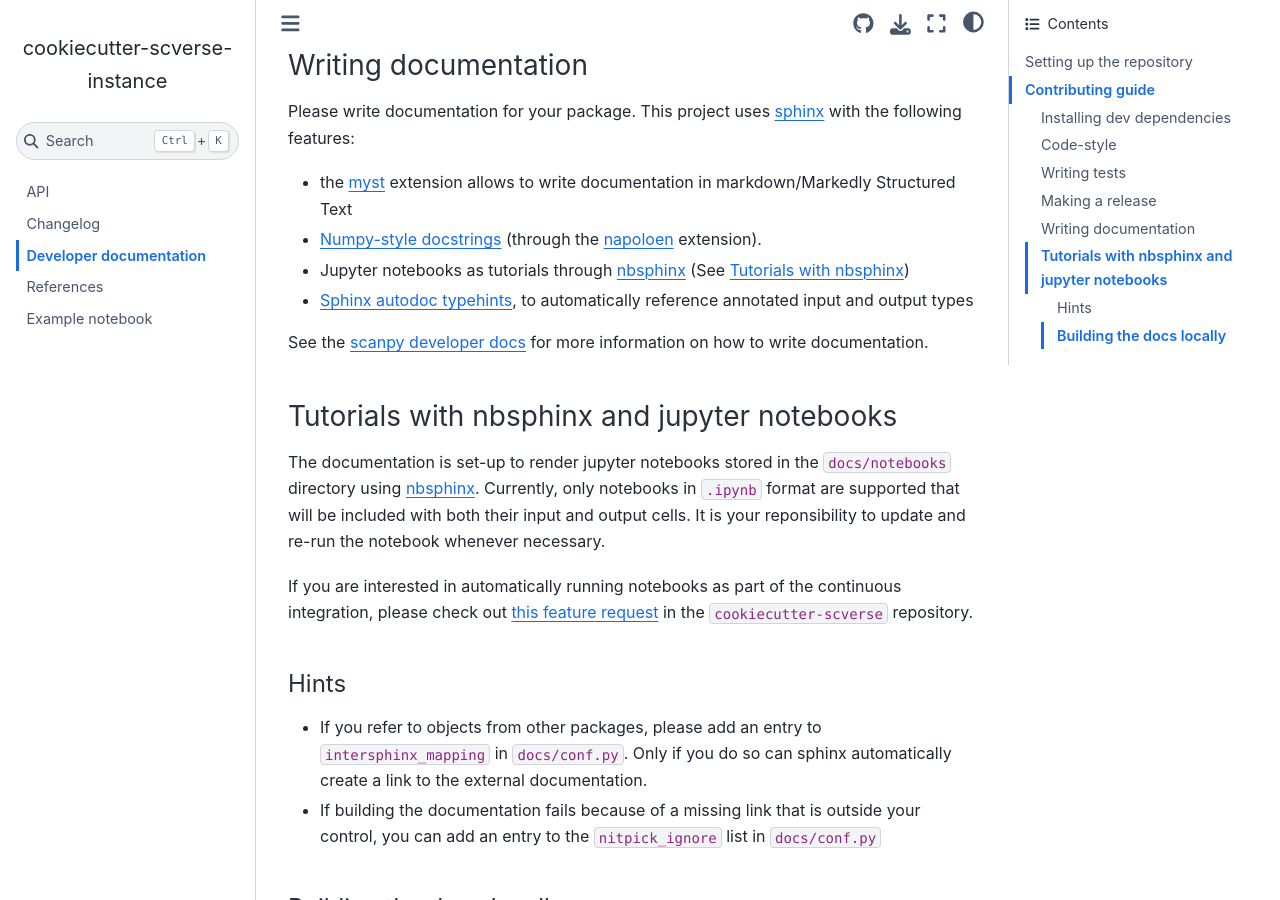
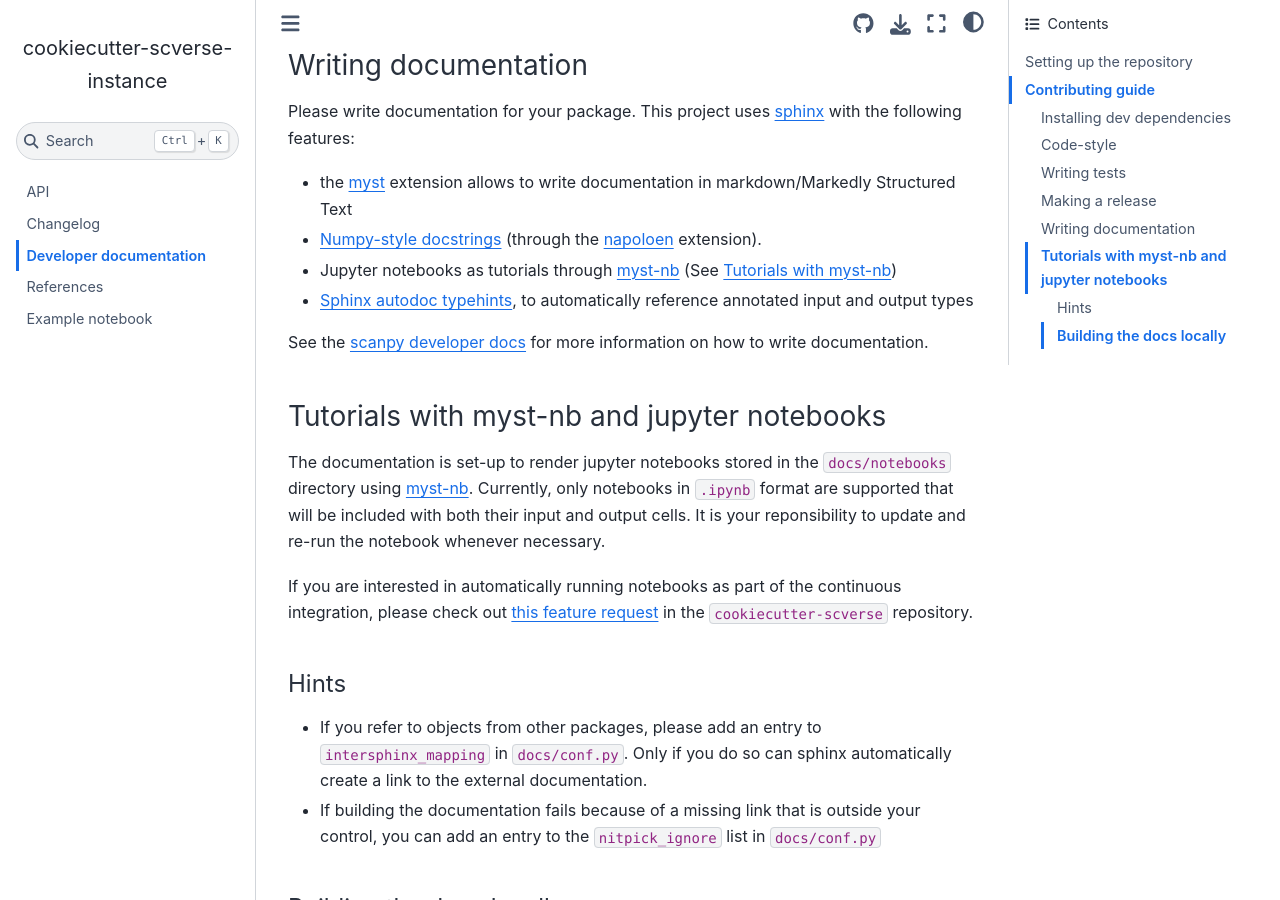
Before and after one commit to scverse/cookiecutter-scverse-instance, a Sphinx documentation site: the page built from docs/developer_docs.md, in a window 1280 px wide and 900 px high, scrolled down 6987 px. Built offline with Sphinx 7.4.7 and the Sphinx Book theme 1.1.4, drawn with Linux system fonts in a browser that asks for light colours; the version number is read from the project's files by our own code.

Commit message:
Update instance repo from cookiecutter template

```diff
--- a/docs/developer_docs.md
+++ b/docs/developer_docs.md
@@ -290,15 +290,15 @@ Please write documentation for your package. This project uses [sphinx][] with t
 
 -   the [myst][] extension allows to write documentation in markdown/Markedly Structured Text
 -   [Numpy-style docstrings][numpydoc] (through the [napoloen][numpydoc-napoleon] extension).
--   Jupyter notebooks as tutorials through [nbsphinx][] (See [Tutorials with nbsphinx](#tutorials-with-nbsphinx-and-jupyter-notebooks))
+-   Jupyter notebooks as tutorials through [myst-nb][] (See [Tutorials with myst-nb](#tutorials-with-myst-nb-and-jupyter-notebooks))
 -   [Sphinx autodoc typehints][], to automatically reference annotated input and output types
 
 See the [scanpy developer docs](https://scanpy.readthedocs.io/en/latest/dev/documentation.html) for more information
 on how to write documentation.
 
-### Tutorials with nbsphinx and jupyter notebooks
+### Tutorials with myst-nb and jupyter notebooks
 
-The documentation is set-up to render jupyter notebooks stored in the `docs/notebooks` directory using [nbsphinx][].
+The documentation is set-up to render jupyter notebooks stored in the `docs/notebooks` directory using [myst-nb][].
 Currently, only notebooks in `.ipynb` format are supported that will be included with both their input and output cells.
 It is your reponsibility to update and re-run the notebook whenever necessary.
 
@@ -306,7 +306,7 @@ If you are interested in automatically running notebooks as part of the continuo
 out [this feature request](https://github.com/scverse/cookiecutter-scverse/issues/40) in the `cookiecutter-scverse`
 repository.
 
-[nbsphinx]: https://github.com/spatialaudio/nbsphinx
+[myst-nb]: https://myst-nb.readthedocs.io/en/latest/
 
 #### Hints
 
@@ -330,7 +330,7 @@ open _build/html/index.html
 [codecov docs]: https://docs.codecov.com/docs
 [pre-commit.ci]: https://pre-commit.ci/
 [readthedocs.org]: https://readthedocs.org/
-[nbshpinx]: https://github.com/spatialaudio/nbsphinx
+[myst-nb]: https://myst-nb.readthedocs.io/en/latest/
 [jupytext]: https://jupytext.readthedocs.io/en/latest/
 [pre-commit]: https://pre-commit.com/
 [anndata]: https://github.com/scverse/anndata
```
